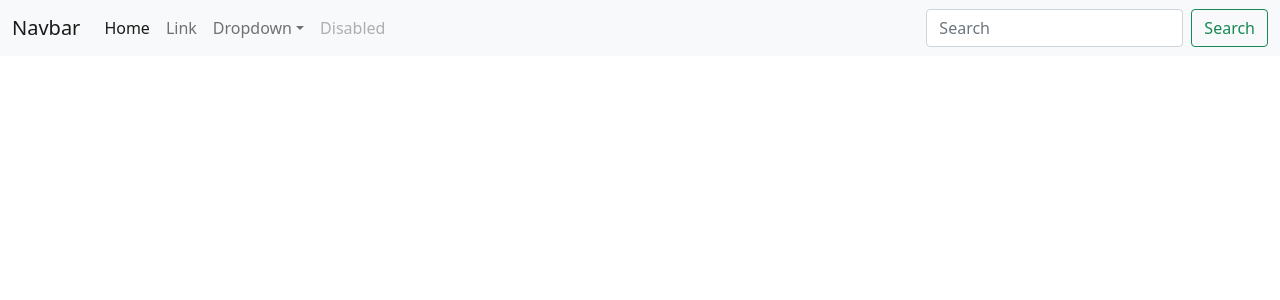
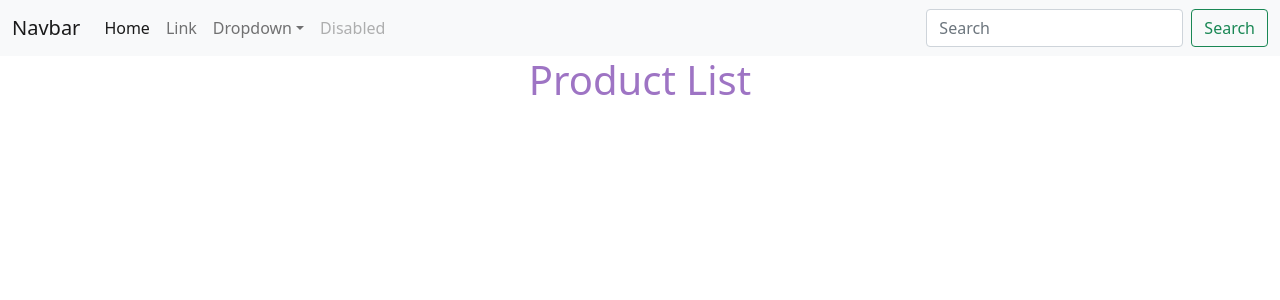
Before and after one commit to lenkon/my-new-shop, a React (Create React App) app: page / in a window 1280 px wide. Shown: the top 300 px of the page. Built offline with nearby package versions, Linux system fonts and the light colour scheme.

Commit message:
Add header for product list

```diff
--- a/src/component/Cart.jsx
+++ b/src/component/Cart.jsx
@@ -2,8 +2,8 @@ import React from 'react'
 
 export default function Cart() {
   return (
-    <div>
-
+    <div className='container m-auto text-center'>
+      <h1 style={{color:'#9e74c4'}}>Product List</h1>
     </div>
   )
 }
```
